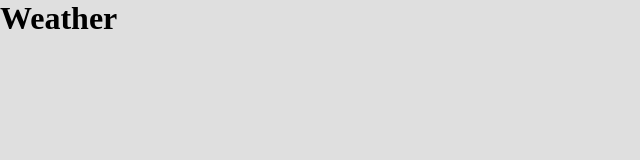
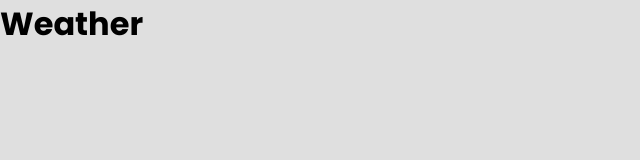
Before and after one commit to Frnn4268/weather-app, a React (Vite) app: page / in a window 1280 px wide. Shown: the top 160 px of the page, without its empty margins (0-640 px from the left). Built offline with nearby package versions, Linux system fonts and the light colour scheme.

Commit message:
Adding new Google Fonts Poppins

```diff
--- a/src/css/Weather.css
+++ b/src/css/Weather.css
@@ -0,0 +1 @@
+@import url('https://fonts.googleapis.com/css2?family=Poppins:ital,wght@0,100;0,200;0,300;0,400;0,500;0,600;0,700;0,800;0,900;1,100;1,200;1,300;1,400;1,500;1,600;1,700;1,800;1,900&display=swap');
--- a/src/index.css
+++ b/src/index.css
@@ -1,7 +1,10 @@
+@import url("https://fonts.googleapis.com/css2?family=Poppins:ital,wght@0,100;0,200;0,300;0,400;0,500;0,600;0,700;0,800;0,900;1,100;1,200;1,300;1,400;1,500;1,600;1,700;1,800;1,900&display=swap");
+
 * {
   margin: 0;
   padding: 0;
   box-sizing: border-box;
+  font-family: "Poppins", sans-serif;
 }
 
 .app {
```
